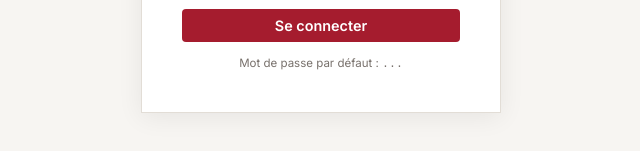
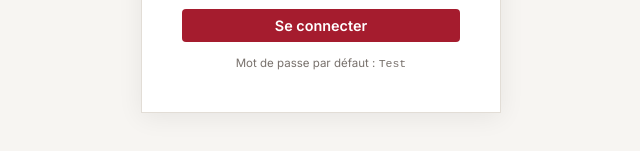
Before and after one commit to Mo-Oppi/irs-site, a website: page admin.html in a window 1280 px wide. Shown: the part 453-604 px from the top of the page, 319-959 px from the left. Drawn offline with nearby package versions, Linux system fonts and the light colour scheme.

Commit message:
Update admin.html

```diff
--- a/admin.html
+++ b/admin.html
@@ -176,7 +176,7 @@ textarea.fi{resize:vertical}
     <input type="password" class="lf" id="pwdIn" placeholder="Mot de passe" onkeydown="if(event.key==='Enter')doLogin()"/>
     <button class="lbtn" onclick="doLogin()">Se connecter</button>
     <p class="lerr" id="lerr">Mot de passe incorrect.</p>
-    <p class="lhint">Mot de passe par défaut : <code>...</code></p>
+    <p class="lhint">Mot de passe par défaut : <code>Test</code></p>
   </div>
 </div>
 
```
